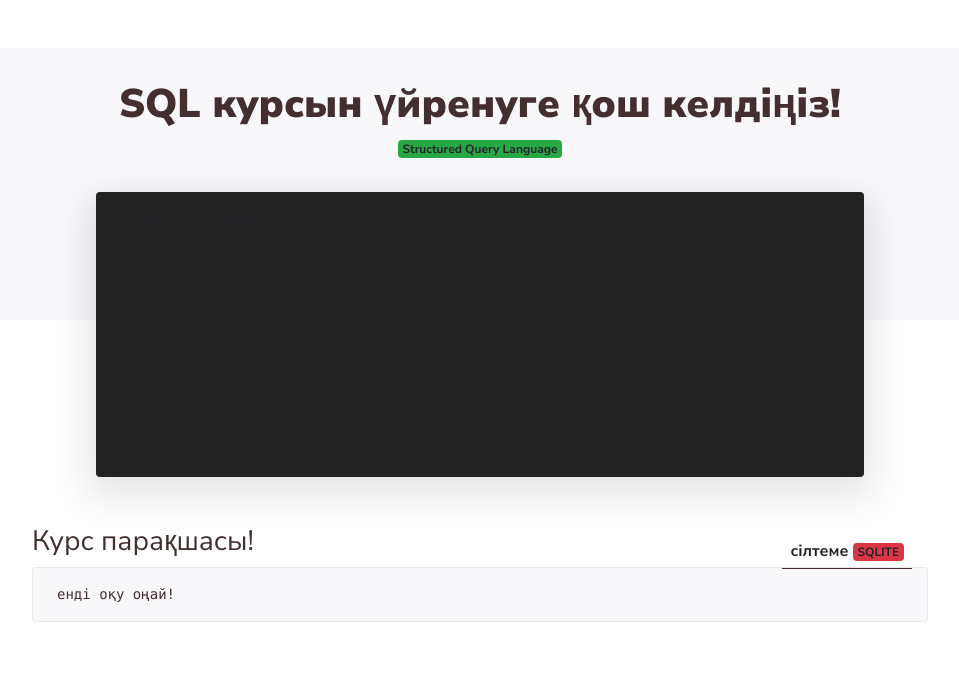
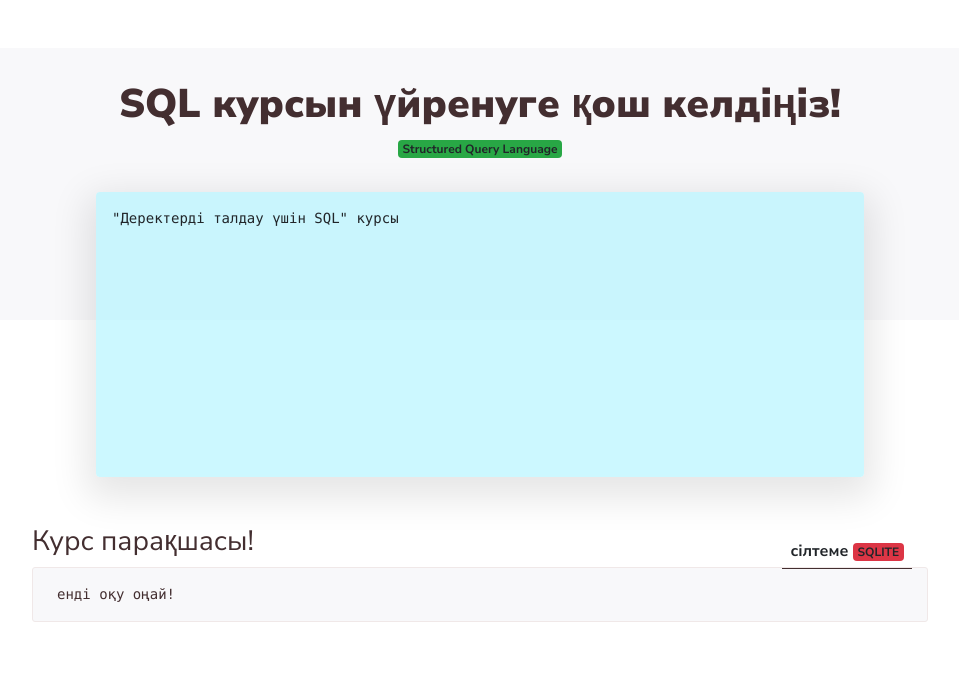
Before and after one commit to UsenUtebayev/sql-course, a Django app: page / in a window 1280 px wide. Shown: the part 56-732 px from the top of the page, without its empty margins (160-1119 px from the left). Run offline with Django 4.2, Linux system fonts and the light colour scheme; some libraries are stand-ins or nearby versions.

Commit message:
for deploy

```diff
--- a/templates/index.html
+++ b/templates/index.html
@@ -4,9 +4,9 @@
         <h1 class="hero__title">SQL курсын үйренуге қош келдіңіз!</h1>
         <span class="badge bg-success">Structured Query Language</span>
     </div>
-    <div class="hero__terminal">
+    <div class="hero__terminal" style="background-color: rgba(171,243,255,0.6)">
       <pre>
-        <code class="shell-session demo text-center"><h1>"Деректерді талдау үшін SQL" курсы</h1></code>
+        <code class="shell-session demo text-center" style="padding-top: 65px; background-color: rgba(0, 0, 0, 0) "><h1>"Деректерді талдау үшін SQL" курсы</h1></code>
       </pre>
     </div>
     <div class="wrapper">
```
